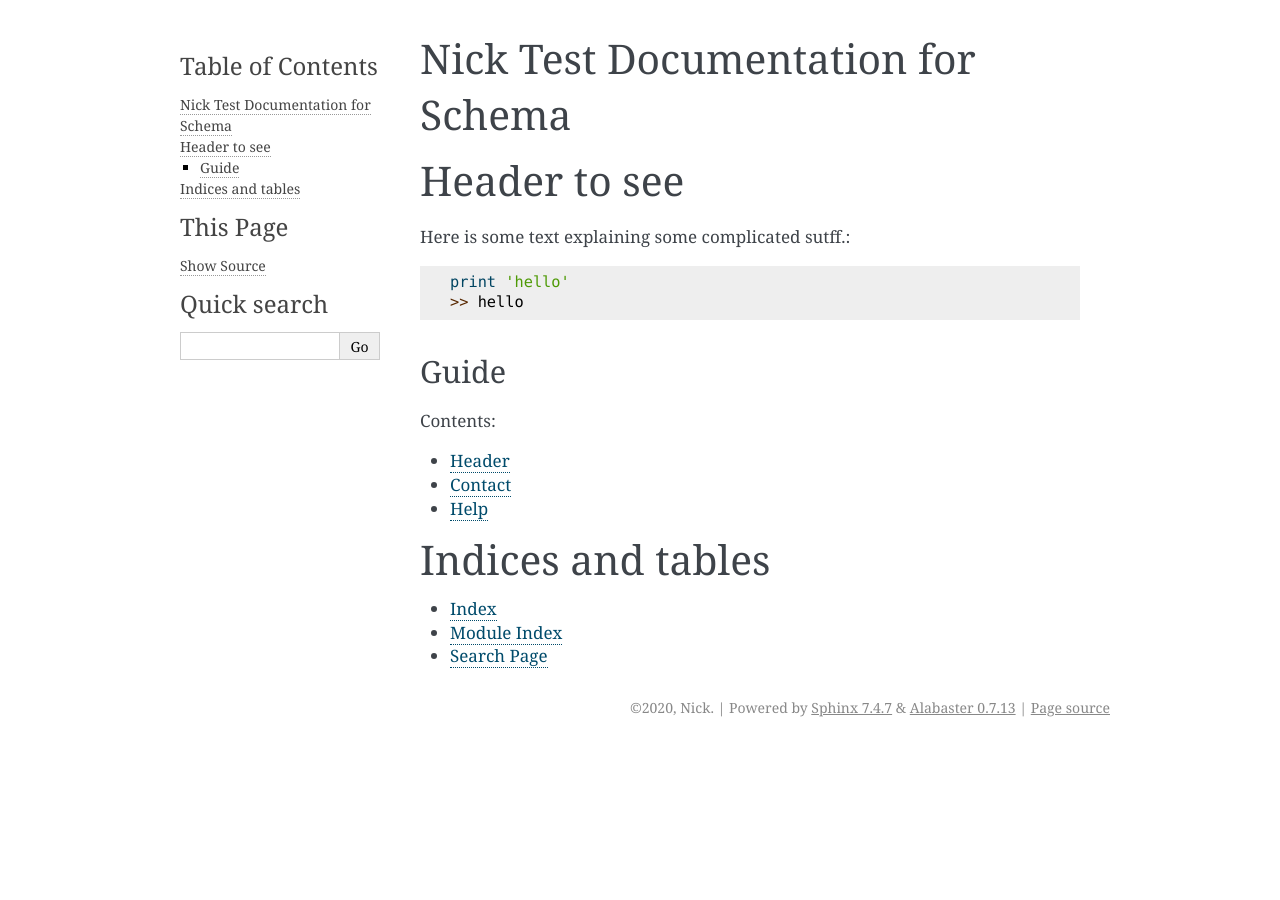
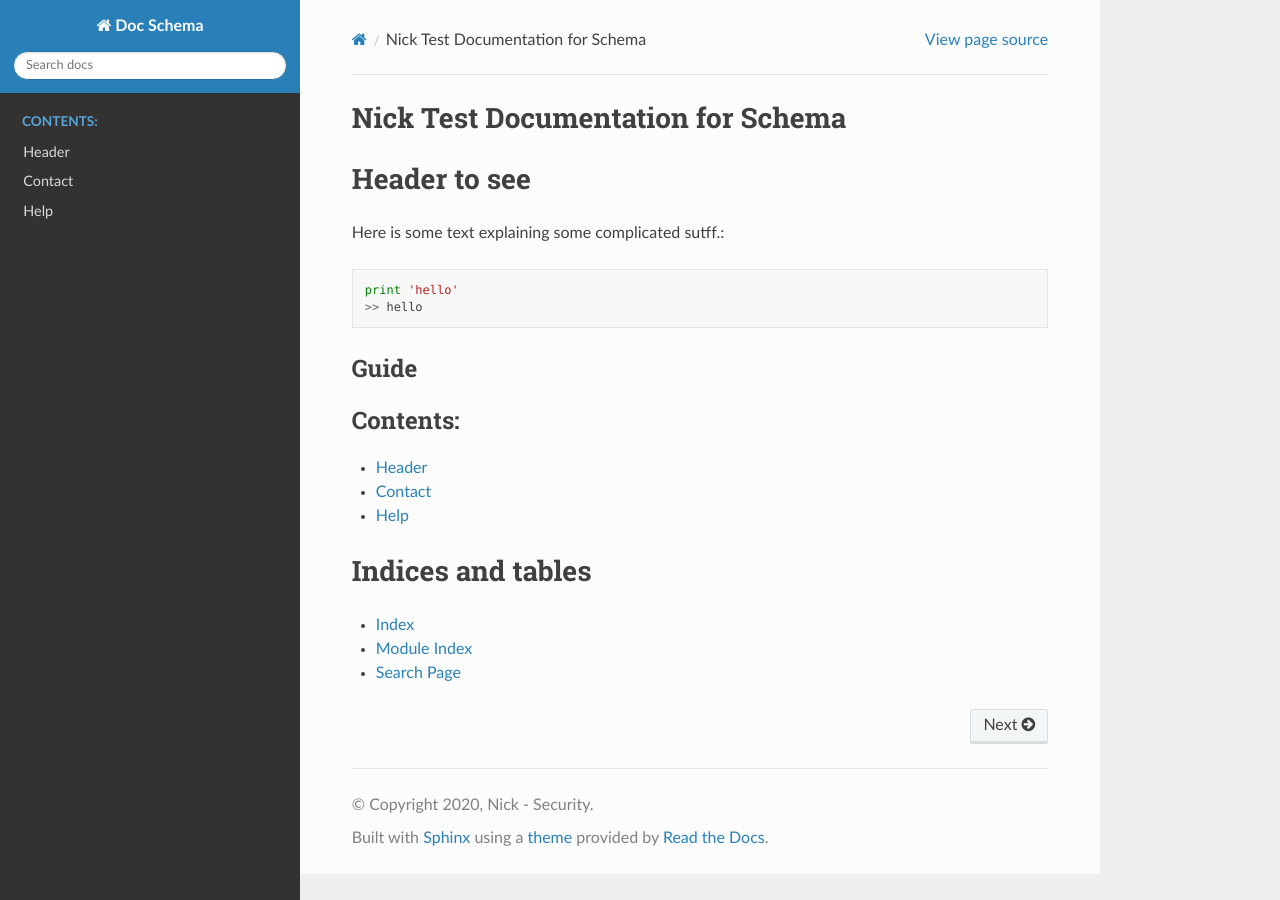
Before and after one commit to bud1979/docs, a Sphinx documentation site: the page built from source/index.rst, in a window 1280 px wide. Built offline with Sphinx 7.4.7 and the Read the Docs theme 2.0.0, drawn with Linux system fonts in a browser that asks for light colours.

Commit message:
Change theme

```diff
--- a/source/conf.py
+++ b/source/conf.py
@@ -13,13 +13,13 @@
 # import os
 # import sys
 # sys.path.insert(0, os.path.abspath('.'))
-
+import sphinx_rtd_theme
 
 # -- Project information -----------------------------------------------------
 
-project = 'doctest'
-copyright = '2020, Nick'
-author = 'Nick'
+project = 'Doc Schema'
+copyright = '2020, Nick - Security'
+author = 'Nick Carstensen'
 
 # The full version, including alpha/beta/rc tags
 release = '0.0.1'
@@ -31,6 +31,7 @@ release = '0.0.1'
 # extensions coming with Sphinx (named 'sphinx.ext.*') or your custom
 # ones.
 extensions = [
+    "sphinx_rtd_theme"
 ]
 
 # Add any paths that contain templates here, relative to this directory.
@@ -48,7 +49,8 @@ master_doc = 'index'
 # The theme to use for HTML and HTML Help pages.  See the documentation for
 # a list of builtin themes.
 #
-html_theme = 'alabaster'
+#html_theme = 'alabaster'
+html_theme = 'sphinx_rtd_theme'
 
 # Add any paths that contain custom static files (such as style sheets) here,
 # relative to this directory. They are copied after the builtin static files,
```
